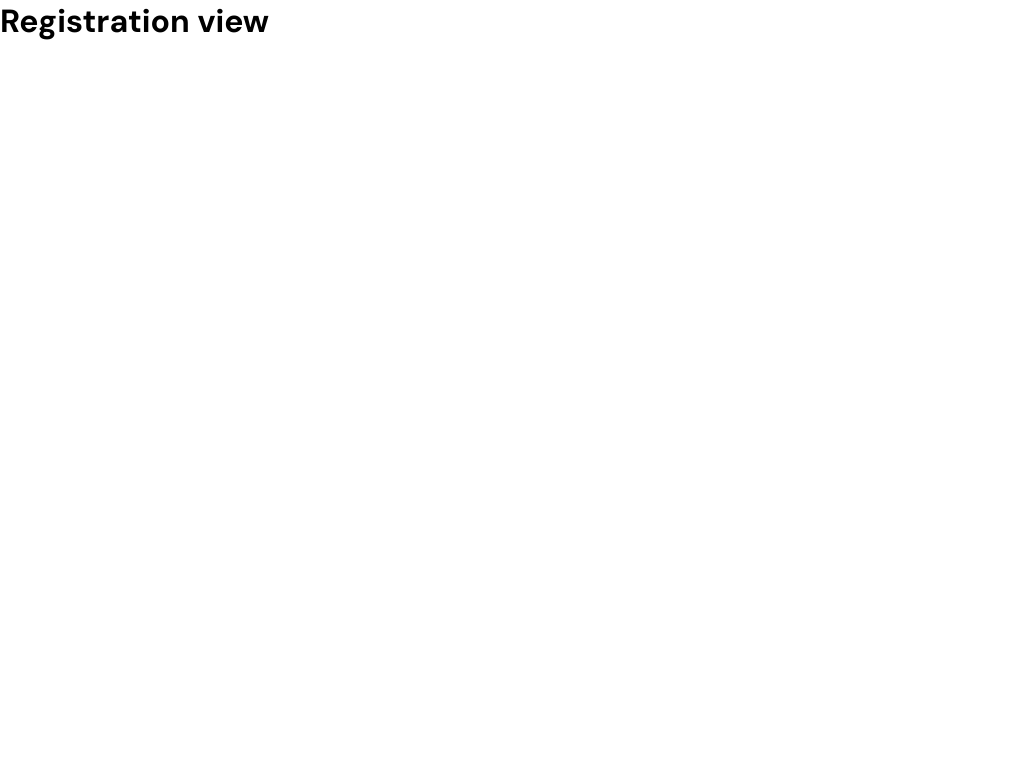
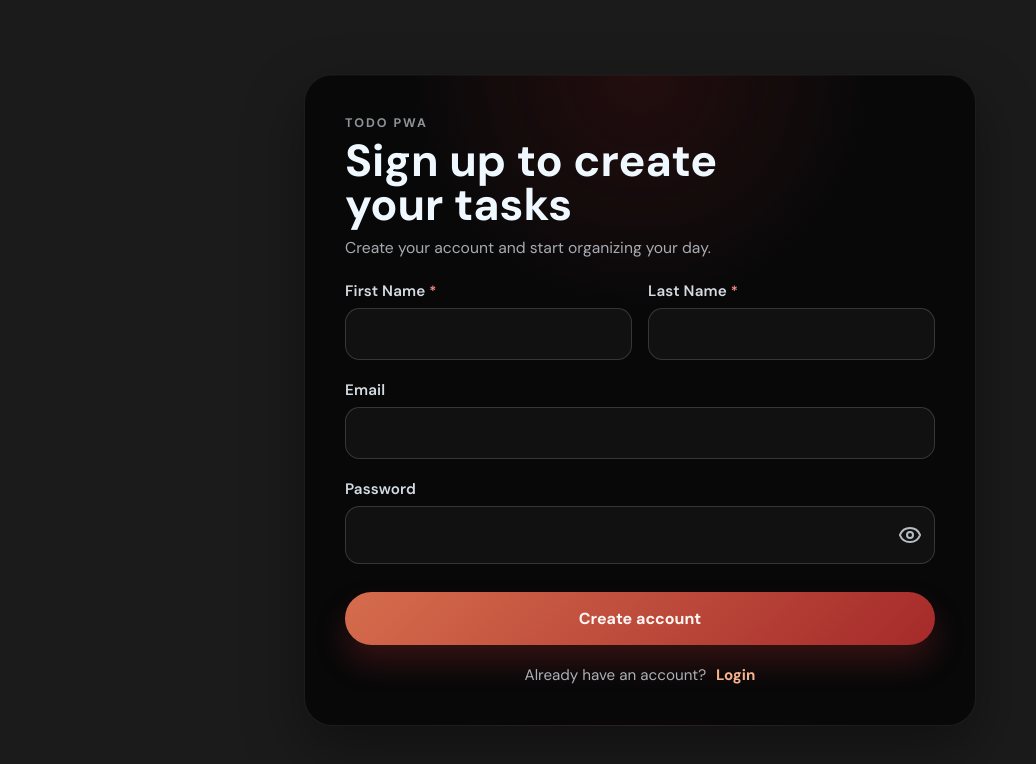
Before and after one commit to j3wlius/todo-pwa, a Vue app: page /sign-up in a window 1280 px wide. Shown: the top 764 px of the page, without its empty margins (0-1036 px from the left). Built offline with nearby package versions, Linux system fonts and the light colour scheme.

Commit message:
create a user registration form

```diff
--- a/package.json
+++ b/package.json
@@ -13,7 +13,9 @@
     "format": "prettier --write --experimental-cli src/"
   },
   "dependencies": {
+    "lucide-vue-next": "^0.577.0",
     "pinia": "^3.0.4",
+    "vee-validate": "^4.15.1",
     "vue": "^3.5.29",
     "vue-router": "^5.0.3"
   },
--- /dev/null
+++ b/src/components/ui/EmailInput.vue
@@ -0,0 +1,71 @@
+<script setup>
+import { Field, ErrorMessage } from 'vee-validate'
+
+function validateEmail(value) {
+  if (!value) {
+    return 'Email is required'
+  }
+
+  const regex = /^[^\s@]+@[^\s@]+\.[^\s@]+$/
+
+  if (!regex.test(value)) {
+    return 'Enter a valid email address'
+  }
+
+  return true
+}
+</script>
+
+<template>
+  <div class="email-input">
+    <label for="email">Email</label>
+    <Field type="email" id="email" name="email" :rules="validateEmail" />
+    <ErrorMessage name="email" class="err-message" />
+  </div>
+</template>
+
+<style scoped>
+.email-input {
+  display: flex;
+  flex-direction: column;
+  gap: 0.45rem;
+  width: 100%;
+}
+
+label {
+  font-size: 0.95rem;
+  font-weight: 600;
+  letter-spacing: 0.01em;
+  color: rgba(240, 248, 255, 0.88);
+}
+
+:deep(input) {
+  width: 100%;
+  padding: 0.9rem 1rem;
+  border: 1px solid rgba(240, 248, 255, 0.16);
+  border-radius: 0.9rem;
+  background: rgba(255, 255, 255, 0.04);
+  color: var(--text-color);
+  font: inherit;
+  outline: none;
+  transition:
+    border-color 160ms ease,
+    background-color 160ms ease,
+    box-shadow 160ms ease;
+}
+
+:deep(input::placeholder) {
+  color: rgba(240, 248, 255, 0.38);
+}
+
+:deep(input:hover) {
+  border-color: rgba(240, 248, 255, 0.28);
+  background: rgba(255, 255, 255, 0.06);
+}
+
+:deep(input:focus) {
+  border-color: rgba(165, 42, 42, 0.9);
+  background: rgba(255, 255, 255, 0.08);
+  box-shadow: 0 0 0 4px rgba(165, 42, 42, 0.16);
+}
+</style>
--- /dev/null
+++ b/src/components/ui/PasswordInput.vue
@@ -0,0 +1,125 @@
+<script setup>
+import { Field, ErrorMessage } from 'vee-validate'
+import { ref, computed } from 'vue'
+import { Eye, EyeOff } from 'lucide-vue-next'
+
+const passwordVisible = ref(false)
+
+function togglePasswordVisibility() {
+  passwordVisible.value = !passwordVisible.value
+}
+
+const passwordFieldType = computed(() => (passwordVisible.value ? 'text' : 'password'))
+
+function validatePassword(value) {
+  if (!value) {
+    return 'Password is required'
+  }
+
+  if (value.length < 8) {
+    return 'Password must be at least 8 characters.'
+  }
+
+  return true
+}
+</script>
+
+<template>
+  <div class="password-input">
+    <label for="password">Password</label>
+
+    <div class="password-field">
+      <Field :type="passwordFieldType" id="password" name="password" :rules="validatePassword" />
+      <button
+        type="button"
+        :aria-label="passwordVisible ? 'Hide password' : 'Show password'"
+        @click="togglePasswordVisibility"
+      >
+        <EyeOff v-if="passwordVisible" />
+        <Eye v-else />
+      </button>
+    </div>
+    <ErrorMessage name="password" class="err-message" />
+  </div>
+</template>
+
+<style scoped>
+.password-input {
+  display: flex;
+  flex-direction: column;
+  gap: 0.45rem;
+  width: 100%;
+}
+
+label {
+  font-size: 0.95rem;
+  font-weight: 600;
+  letter-spacing: 0.01em;
+  color: rgba(240, 248, 255, 0.88);
+}
+
+.password-field {
+  display: flex;
+  align-items: center;
+  gap: 0.75rem;
+  padding: 0.2rem 0.25rem 0.2rem 0;
+  border: 1px solid rgba(240, 248, 255, 0.16);
+  border-radius: 0.9rem;
+  background: rgba(255, 255, 255, 0.04);
+  transition:
+    border-color 160ms ease,
+    background-color 160ms ease,
+    box-shadow 160ms ease;
+}
+
+.password-field:focus-within {
+  border-color: rgba(165, 42, 42, 0.9);
+  background: rgba(255, 255, 255, 0.08);
+  box-shadow: 0 0 0 4px rgba(165, 42, 42, 0.16);
+}
+
+.password-field :deep(input) {
+  width: 100%;
+  border: 0;
+  background: transparent;
+  color: var(--text-color);
+  font: inherit;
+  outline: none;
+  padding: 0.9rem 0 0.9rem 1rem;
+}
+
+.password-field :deep(input::placeholder) {
+  color: rgba(240, 248, 255, 0.38);
+}
+
+button {
+  display: inline-flex;
+  align-items: center;
+  justify-content: center;
+  width: 2.75rem;
+  height: 2.75rem;
+  border: 0;
+  border-radius: 0.75rem;
+  background: transparent;
+  color: rgba(240, 248, 255, 0.74);
+  cursor: pointer;
+  transition:
+    background-color 160ms ease,
+    color 160ms ease,
+    transform 160ms ease;
+}
+
+button:hover {
+  background: rgba(255, 255, 255, 0.08);
+  color: var(--text-color);
+}
+
+button:focus-visible {
+  outline: 2px solid rgba(165, 42, 42, 0.9);
+  outline-offset: 2px;
+}
+
+button:active {
+  transform: scale(0.96);
+}
+</style>
--- /dev/null
+++ b/src/components/ui/TextInputField.vue
@@ -0,0 +1,81 @@
+<script setup>
+import { ErrorMessage, Field } from 'vee-validate'
+const props = defineProps({
+  label: String,
+  id: String,
+  isRequired: Boolean,
+  fieldName: String,
+})
+
+function validateInput(value) {
+  if (props.isRequired && !value) {
+    return 'This field can not be empty'
+  }
+
+  if (value.length < 3) {
+    return 'Input should be 3 or more characters'
+  }
+
+  return true
+}
+</script>
+
+<template>
+  <div class="input-field">
+    <label :for="id">{{ label }} <span v-if="isRequired">*</span></label>
+    <Field :id="id" :name="fieldName" type="text" :rules="validateInput" isRequired="isRequired" />
+  </div>
+  <ErrorMessage :name="fieldName" class="err-message" />
+</template>
+
+<style scoped>
+.input-field {
+  display: flex;
+  flex-direction: column;
+  gap: 0.45rem;
+  width: 100%;
+}
+
+label {
+  font-size: 0.95rem;
+  font-weight: 600;
+  letter-spacing: 0.01em;
+  color: rgba(240, 248, 255, 0.88);
+}
+
+label > span {
+  font-size: 0.88rem;
+  color: #ff8f8f;
+}
+
+input {
+  width: 100%;
+  padding: 0.9rem 1rem;
+  border: 1px solid rgba(240, 248, 255, 0.16);
+  border-radius: 0.9rem;
+  background: rgba(255, 255, 255, 0.04);
+  color: var(--text-color);
+  font: inherit;
+  outline: none;
+  transition:
+    border-color 160ms ease,
+    background-color 160ms ease,
+    box-shadow 160ms ease,
+    transform 160ms ease;
+}
+
+input::placeholder {
+  color: rgba(240, 248, 255, 0.38);
+}
+
+input:hover {
+  border-color: rgba(240, 248, 255, 0.28);
+  background: rgba(255, 255, 255, 0.06);
+}
+
+input:focus {
+  border-color: rgba(165, 42, 42, 0.9);
+  background: rgba(255, 255, 255, 0.08);
+  box-shadow: 0 0 0 4px rgba(165, 42, 42, 0.16);
+}
+</style>
--- a/src/global-styles.css
+++ b/src/global-styles.css
@@ -2,6 +2,8 @@
 
 :root {
   --background_color: #1b1b1b;
+  --text-color: #f0f8ff;
+  --links: #a52a2a;
   --font-one: 'DM Sans', sans-serif;
 }
 
@@ -13,6 +15,7 @@
 
 body {
   font-family: var(--font-one);
+  color: var(--text-color);
 }
 
 a {
@@ -25,3 +28,8 @@ a {
   width: 100vw;
   background-color: var(--background_color);
 }
+
+.err-message {
+  font-size: 0.88rem;
+  color: #ff8f8f;
+}
--- a/src/views/NotFoundView.vue
+++ b/src/views/NotFoundView.vue
@@ -12,7 +12,6 @@
   flex-direction: column;
   justify-content: center;
   align-items: center;
-  color: #f0f8ff;
 }
 
 .container p {
@@ -26,6 +25,6 @@
 }
 
 .container a:hover {
-  color: #a52a2a;
+  color: var(--links);
 }
 </style>
--- a/src/views/RegistrationView.vue
+++ b/src/views/RegistrationView.vue
@@ -1,5 +1,172 @@
-<script></script>
+<script setup>
+import { Form } from 'vee-validate'
+import EmailInput from '@/components/ui/EmailInput.vue'
+import PasswordInput from '@/components/ui/PasswordInput.vue'
+import TextInputField from '@/components/ui/TextInputField.vue'
+
+function handleSubmit() {
+  console.log('Submitted!')
+}
+</script>
 
 <template>
-  <h1>Registration view</h1>
+  <div class="container">
+    <div class="form-wrapper">
+      <Form class="registration-form" @submit="handleSubmit">
+        <div class="form-copy">
+          <p class="eyebrow">Todo PWA</p>
+          <h1>Sign up to create your tasks</h1>
+          <p class="supporting-text">Create your account and start organizing your day.</p>
+        </div>
+
+        <div class="name-fields">
+          <div class="field-slot">
+            <TextInputField
+              label="First Name"
+              id="firstName"
+              isRequired="true"
+              fieldName="firstName"
+            />
+          </div>
+
+          <div class="field-slot">
+            <TextInputField
+              label="Last Name"
+              id="lastName"
+              isRequired="true"
+              fieldName="lastName"
+            />
+          </div>
+        </div>
+
+        <EmailInput />
+
+        <PasswordInput />
+
+        <button class="submit-button" type="submit">Create account</button>
+        <p class="login-copy">
+          Already have an account?
+          <RouterLink to="login">Login</RouterLink>
+        </p>
+      </Form>
+    </div>
+  </div>
 </template>
+
+<style scoped>
+.container {
+  display: flex;
+  align-items: center;
+  justify-content: center;
+  min-height: 100vh;
+  padding: 2rem 1.25rem;
+}
+
+.form-wrapper {
+  width: min(100%, 42rem);
+  padding: 2.5rem;
+  border: 1px solid rgba(240, 248, 255, 0.08);
+  border-radius: 1.75rem;
+  background:
+    radial-gradient(circle at top, rgba(165, 42, 42, 0.18), transparent 32%), rgba(7, 7, 8, 0.92);
+  box-shadow:
+    0 24px 60px rgba(0, 0, 0, 0.38),
+    inset 0 1px 0 rgba(255, 255, 255, 0.03);
+}
+
+.registration-form {
+  display: flex;
+  flex-direction: column;
+  gap: 1.25rem;
+}
+
+.form-copy {
+  display: flex;
+  flex-direction: column;
+  gap: 0.55rem;
+}
+
+.eyebrow {
+  color: rgba(240, 248, 255, 0.58);
+  font-size: 0.78rem;
+  font-weight: 700;
+  letter-spacing: 0.16em;
+  text-transform: uppercase;
+}
+
+h1 {
+  font-size: clamp(2rem, 4vw, 2.8rem);
+  line-height: 0.98;
+  max-width: 12ch;
+}
+
+.supporting-text {
+  max-width: 36ch;
+  color: rgba(240, 248, 255, 0.68);
+  font-size: 0.98rem;
+  line-height: 1.55;
+}
+
+.name-fields {
+  display: flex;
+  gap: 1rem;
+}
+
+.field-slot {
+  flex: 1;
+}
+
+.submit-button {
+  margin-top: 0.5rem;
+  border: 0;
+  border-radius: 999px;
+  padding: 1rem 1.2rem;
+  background: linear-gradient(135deg, #d66d4d 0%, #a52a2a 100%);
+  color: #fff7f4;
+  font: inherit;
+  font-weight: 700;
+  cursor: pointer;
+  transition:
+    transform 160ms ease,
+    box-shadow 160ms ease,
+    filter 160ms ease;
+  box-shadow: 0 18px 30px rgba(165, 42, 42, 0.28);
+}
+
+.submit-button:hover {
+  transform: translateY(-1px);
+  filter: brightness(1.03);
+}
+
+.submit-button:focus-visible {
+  outline: 2px solid rgba(240, 248, 255, 0.85);
+  outline-offset: 3px;
+}
+
+.login-copy {
+  color: rgba(240, 248, 255, 0.7);
+  font-size: 0.95rem;
+  text-align: center;
+}
+
+.login-copy a {
+  margin-left: 0.35rem;
+  color: #f6b18f;
+  font-weight: 700;
+}
+
+.login-copy a:hover {
+  color: #ffd4bf;
+}
+
+@media (max-width: 640px) {
+  .form-wrapper {
+    padding: 1.5rem;
+    border-radius: 1.25rem;
+  }
+
+  .name-fields {
+    flex-direction: column;
+  }
+}
+</style>
```
Also changed, not shown: 1 other file (tests, documents, lock files or other folders).
